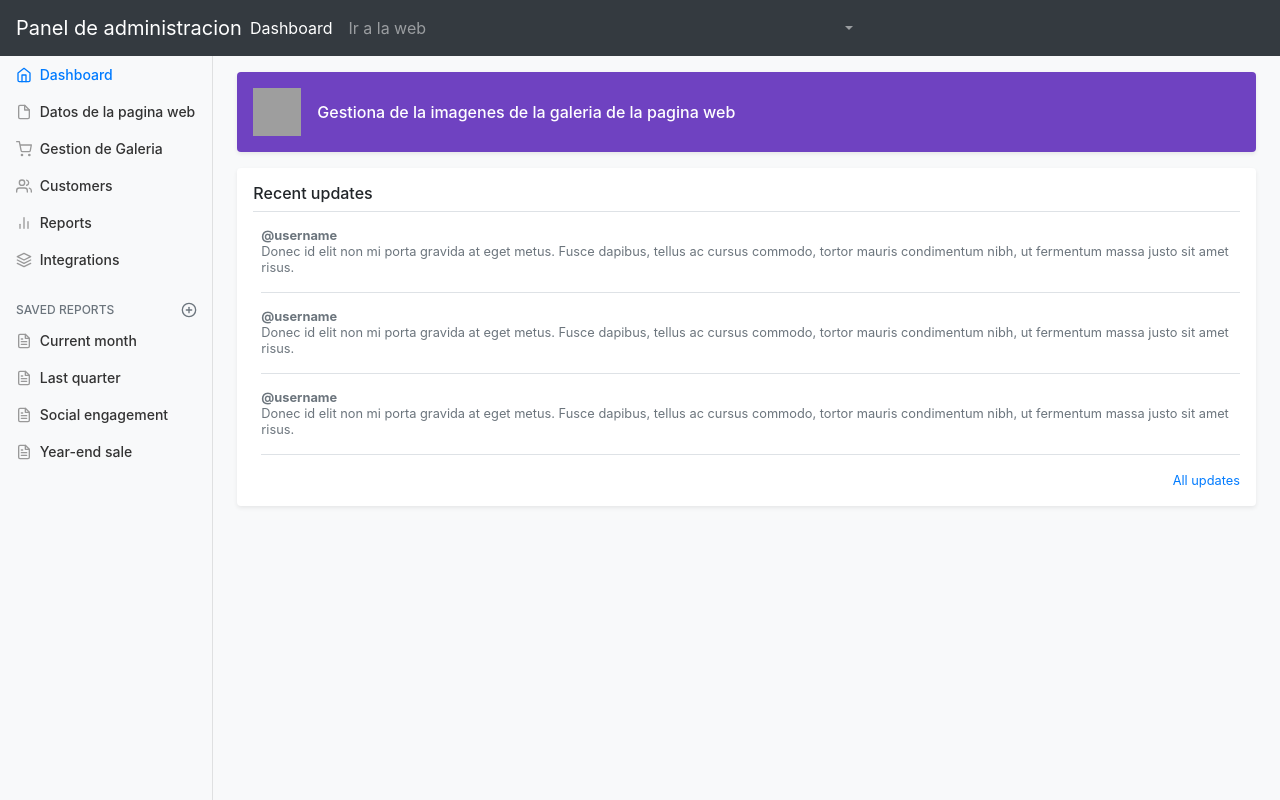
After one commit to BreinerSan/single-page, a Laravel app: page /admin/galeria in a window 1280 px wide. The commit adds this page. Run offline with Laravel 8, Linux system fonts and the light colour scheme; data that the repository does not hold is empty; grey boxes are pictures that could not be loaded.

Commit message:
Creacion del layout de administracion y organizacion de algunas vistas

```diff
--- a/app/Http/Controllers/Admin/ImagesController.php
+++ b/app/Http/Controllers/Admin/ImagesController.php
@@ -4,6 +4,8 @@ namespace App\Http\Controllers\Admin;
 
 use Illuminate\Http\Request;
 use App\Http\Controllers\Controller;
+
+use App\Image;
 
 class ImagesController extends Controller
 {
@@ -14,7 +16,9 @@ class ImagesController extends Controller
      */
     public function index()
     {
-        //
+        $images = Image::all();
+
+        return view('admin.galeria.index');
     }
 
     /**
--- a/app/Http/Controllers/Auth/LoginController.php
+++ b/app/Http/Controllers/Auth/LoginController.php
@@ -25,7 +25,7 @@ class LoginController extends Controller
      *
      * @var string
      */
-    protected $redirectTo = '/home';
+    protected $redirectTo = '/admin';
 
     /**
      * Create a new controller instance.
--- a/app/Http/Controllers/Auth/RegisterController.php
+++ b/app/Http/Controllers/Auth/RegisterController.php
@@ -28,7 +28,7 @@ class RegisterController extends Controller
      *
      * @var string
      */
-    protected $redirectTo = '/home';
+    protected $redirectTo = '/admin';
 
     /**
      * Create a new controller instance.
--- a/app/Http/Controllers/Auth/ResetPasswordController.php
+++ b/app/Http/Controllers/Auth/ResetPasswordController.php
@@ -25,7 +25,7 @@ class ResetPasswordController extends Controller
      *
      * @var string
      */
-    protected $redirectTo = '/home';
+    protected $redirectTo = '/admin';
 
     /**
      * Create a new controller instance.
--- a/app/Http/Controllers/Auth/VerificationController.php
+++ b/app/Http/Controllers/Auth/VerificationController.php
@@ -25,7 +25,7 @@ class VerificationController extends Controller
      *
      * @var string
      */
-    protected $redirectTo = '/home';
+    protected $redirectTo = '/admin';
 
     /**
      * Create a new controller instance.
--- a/app/Http/Controllers/HomeController.php
+++ b/app/Http/Controllers/HomeController.php
@@ -23,6 +23,6 @@ class HomeController extends Controller
      */
     public function index()
     {
-        return view('home');
+        return view('admin.index');
     }
 }
--- /dev/null
+++ b/public/css/admin/dashboard.css
@@ -0,0 +1,134 @@
+html,
+body {
+  overflow-x: hidden; /* Prevent scroll on narrow devices */
+}
+
+body {
+  padding-top: 56px;
+}
+
+.feather {
+  width: 16px;
+  height: 16px;
+  vertical-align: text-bottom;
+}
+
+@media (max-width: 991.98px) {
+  .offcanvas-collapse {
+    position: fixed;
+    top: 56px; /* Height of navbar */
+    bottom: 0;
+    left: 100%;
+    width: 100%;
+    padding-right: 1rem;
+    padding-left: 1rem;
+    overflow-y: auto;
+    visibility: hidden;
+    background-color: #343a40;
+    transition-timing-function: ease-in-out;
+    transition-duration: .3s;
+    transition-property: left, visibility;
+  }
+  .offcanvas-collapse.open {
+    left: 0;
+    visibility: visible;
+  }
+}
+
+.nav-scroller {
+  position: relative;
+  z-index: 2;
+  height: 2.75rem;
+  overflow-y: hidden;
+}
+
+.nav-scroller .nav {
+  display: -ms-flexbox;
+  display: flex;
+  -ms-flex-wrap: nowrap;
+  flex-wrap: nowrap;
+  padding-bottom: 1rem;
+  margin-top: -1px;
+  overflow-x: auto;
+  color: rgba(255, 255, 255, .75);
+  text-align: center;
+  white-space: nowrap;
+  -webkit-overflow-scrolling: touch;
+}
+
+.nav-underline .nav-link {
+  padding-top: .75rem;
+  padding-bottom: .75rem;
+  font-size: .875rem;
+  color: #6c757d;
+}
+
+.nav-underline .nav-link:hover {
+  color: #007bff;
+}
+
+.nav-underline .active {
+  font-weight: 500;
+  color: #343a40;
+}
+
+.text-white-50 { color: rgba(255, 255, 255, .5); }
+
+.bg-purple { background-color: #6f42c1; }
+
+.lh-100 { line-height: 1; }
+.lh-125 { line-height: 1.25; }
+.lh-150 { line-height: 1.5; }
+
+/*Sidsebar*/
+
+.sidebar {
+  font-size: .875rem;
+  position: fixed;
+  top: 0;
+  bottom: 0;
+  left: 0;
+  z-index: 100; /* Behind the navbar */
+  padding: 48px 0 0; /* Height of navbar */
+  box-shadow: inset -1px 0 0 rgba(0, 0, 0, .1);
+}
+
+.sidebar-sticky {
+  position: relative;
+  top: 0;
+  height: calc(100vh - 48px);
+  padding-top: .5rem;
+  overflow-x: hidden;
+  overflow-y: auto; /* Scrollable contents if viewport is shorter than content. */
+}
+
+@supports ((position: -webkit-sticky) or (position: sticky)) {
+  .sidebar-sticky {
+    position: -webkit-sticky;
+    position: sticky;
+  }
+}
+
+.sidebar .nav-link {
+  font-weight: 500;
+  color: #333;
+}
+
+.sidebar .nav-link .feather {
+  margin-right: 4px;
+  color: #999;
+}
+
+.sidebar .nav-link.active {
+  color: #007bff;
+}
+
+.sidebar .nav-link:hover .feather,
+.sidebar .nav-link.active .feather {
+  color: inherit;
+}
+
+.sidebar-heading {
+  font-size: .75rem;
+  text-transform: uppercase;
+}
--- /dev/null
+++ b/resources/views/admin/galeria/index.blade.php
@@ -0,0 +1,33 @@
+@extends('layouts.admin')
+
+@section('titulo', 'Gestiona de la imagenes de la galeria de la pagina web')
+
+@section('contenido')
+	<div class="my-3 p-3 bg-white rounded shadow-sm">
+		<h6 class="border-bottom border-gray pb-2 mb-0">Recent updates</h6>
+		<div class="media text-muted pt-3">
+			<img data-src="holder.js/32x32?theme=thumb&bg=007bff&fg=007bff&size=1" alt="" class="mr-2 rounded">
+			<p class="media-body pb-3 mb-0 small lh-125 border-bottom border-gray">
+				<strong class="d-block text-gray-dark">@username</strong>
+				Donec id elit non mi porta gravida at eget metus. Fusce dapibus, tellus ac cursus commodo, tortor mauris condimentum nibh, ut fermentum massa justo sit amet risus.
+			</p>
+		</div>
+		<div class="media text-muted pt-3">
+			<img data-src="holder.js/32x32?theme=thumb&bg=e83e8c&fg=e83e8c&size=1" alt="" class="mr-2 rounded">
+			<p class="media-body pb-3 mb-0 small lh-125 border-bottom border-gray">
+				<strong class="d-block text-gray-dark">@username</strong>
+				Donec id elit non mi porta gravida at eget metus. Fusce dapibus, tellus ac cursus commodo, tortor mauris condimentum nibh, ut fermentum massa justo sit amet risus.
+			</p>
+		</div>
+		<div class="media text-muted pt-3">
+			<img data-src="holder.js/32x32?theme=thumb&bg=6f42c1&fg=6f42c1&size=1" alt="" class="mr-2 rounded">
+			<p class="media-body pb-3 mb-0 small lh-125 border-bottom border-gray">
+				<strong class="d-block text-gray-dark">@username</strong>
+				Donec id elit non mi porta gravida at eget metus. Fusce dapibus, tellus ac cursus commodo, tortor mauris condimentum nibh, ut fermentum massa justo sit amet risus.
+			</p>
+		</div>
+		<small class="d-block text-right mt-3">
+			<a href="#">All updates</a>
+		</small>
+	</div>
+@endsection
--- /dev/null
+++ b/resources/views/admin/index.blade.php
@@ -0,0 +1,3 @@
+@extends('layouts.admin')
+
+@section('titulo', 'Bienvenido a la pagina de administracion de Mi sitio web')
--- /dev/null
+++ b/resources/views/layouts/admin.blade.php
@@ -0,0 +1,99 @@
+<!DOCTYPE html>
+<html lang="es">
+<head>
+	<meta charset="UTF-8">
+	<meta name="viewport" content="width=device-width, initial-scale=1, shrink-to-fit=no">
+    <meta name="description" content="">
+    <meta name="author" content="">
+    <link rel="icon" href="favicon.ico">
+	<title>Panel de Administracion</title>
+
+	<!-- Bootstrap core CSS -->
+	<link rel="stylesheet" href="https://stackpath.bootstrapcdn.com/bootstrap/4.1.3/css/bootstrap.min.css" integrity="sha384-MCw98/SFnGE8fJT3GXwEOngsV7Zt27NXFoaoApmYm81iuXoPkFOJwJ8ERdknLPMO" crossorigin="anonymous">
+
+	<!-- Custom styles for this template -->
+    <link href="{{ asset('css/admin/dashboard.css') }}" rel="stylesheet">
+
+</head>
+<body class="bg-light">
+
+	<nav class="navbar navbar-expand-lg fixed-top navbar-dark bg-dark">
+		<a class="navbar-brand mr-auto mr-lg-0" href="{{ url('/admin') }}">Panel de administracion</a>
+		<button class="navbar-toggler p-0 border-0" type="button" data-toggle="offcanvas">
+			<span class="navbar-toggler-icon"></span>
+		</button>
+
+		<div class="navbar-collapse offcanvas-collapse" id="navbarsExampleDefault">
+			<ul class="navbar-nav mr-auto">
+				<li class="nav-item active">
+					<a class="nav-link" href="{{ url('/admin') }}">Dashboard <span class="sr-only">(current)</span></a>
+				</li>
+				<li class="nav-item">
+					<a class="nav-link" href="{{ url('/') }}">Ir a la web</a>
+				</li>
+			</ul>
+			<ul class="navbar-nav mr-auto">
+				<li class="nav-item dropdown">
+					<a class="nav-link dropdown-toggle" href="#" id="dropdown01" data-toggle="dropdown" aria-haspopup="true" aria-expanded="false">{{ Auth::user()->name }}</a>
+					<div class="dropdown-menu" aria-labelledby="dropdown01">
+						<a class="dropdown-item" href="{{ route('logout') }}"
+                           onclick="event.preventDefault();
+                                         document.getElementById('logout-form').submit();">
+                            {{ __('Logout') }}
+                        </a>
+
+                        <form id="logout-form" action="{{ route('logout') }}" method="POST" style="display: none;">
+                            @csrf
+                        </form>
+					</div>
+				</li>
+			</ul>
+		</div>
+    </nav>
+
+
+
+	<div class="container-fluid">
+		<div class="row">
+
+			@include('layouts.partials.admin.sidebar')
+
+    		<main role="main" class="col-md-9 ml-sm-auto col-lg-10 px-4">
+
+				<div class="d-flex align-items-center p-3 my-3 text-white-50 bg-purple rounded shadow-sm">
+					<img class="mr-3" src="../../assets/brand/bootstrap-outline.svg" alt="" width="48" height="48">
+					<div class="lh-100">
+						<h6 class="mb-0 text-white lh-100">@yield('titulo')</h6>
+						<small></small>
+					</div>
+				</div>
+
+				@yield('contenido')
+
+    		</main>
+
+    	</div>
+    </div>
+
+	<!--Scripts-->
+	<script src="https://code.jquery.com/jquery-3.3.1.slim.min.js" integrity="sha384-q8i/X+965DzO0rT7abK41JStQIAqVgRVzpbzo5smXKp4YfRvH+8abtTE1Pi6jizo" crossorigin="anonymous"></script>
+	<script src="https://cdnjs.cloudflare.com/ajax/libs/popper.js/1.14.3/umd/popper.min.js" integrity="sha384-ZMP7rVo3mIykV+2+9J3UJ46jBk0WLaUAdn689aCwoqbBJiSnjAK/l8WvCWPIPm49" crossorigin="anonymous"></script>
+	<script src="https://stackpath.bootstrapcdn.com/bootstrap/4.1.3/js/bootstrap.min.js" integrity="sha384-ChfqqxuZUCnJSK3+MXmPNIyE6ZbWh2IMqE241rYiqJxyMiZ6OW/JmZQ5stwEULTy" crossorigin="anonymous"></script>
+
+	<script>
+		$(function () {
+		  'use strict'
+
+		  $('[data-toggle="offcanvas"]').on('click', function () {
+		    $('.offcanvas-collapse').toggleClass('open')
+		  })
+		})
+	</script>
+
+	 <!-- Icons -->
+    <script src="https://unpkg.com/feather-icons/dist/feather.min.js"></script>
+    <script>
+      feather.replace()
+    </script>
+</body>
+</html>
--- /dev/null
+++ b/resources/views/layouts/partials/admin/sidebar.blade.php
@@ -0,0 +1,75 @@
+<nav class="col-md-2 d-none d-md-block bg-light sidebar">
+	<div class="sidebar-sticky">
+		<ul class="nav flex-column">
+			<li class="nav-item">
+				<a class="nav-link active" href="{{ url('/admin') }}">
+					<span data-feather="home"></span>
+					Dashboard <span class="sr-only">(current)</span>
+				</a>
+			</li>
+			<li class="nav-item">
+				<a class="nav-link" href="#">
+					<span data-feather="file"></span>
+					Datos de la pagina web
+				</a>
+			</li>
+			<li class="nav-item">
+				<a class="nav-link" href="{{ url('admin/galeria') }}">
+					<span data-feather="shopping-cart"></span>
+					Gestion de Galeria
+				</a>
+			</li>
+			<li class="nav-item">
+				<a class="nav-link" href="#">
+					<span data-feather="users"></span>
+					Customers
+				</a>
+			</li>
+			<li class="nav-item">
+				<a class="nav-link" href="#">
+					<span data-feather="bar-chart-2"></span>
+					Reports
+				</a>
+			</li>
+			<li class="nav-item">
+				<a class="nav-link" href="#">
+					<span data-feather="layers"></span>
+					Integrations
+				</a>
+			</li>
+		</ul>
+
+		<h6 class="sidebar-heading d-flex justify-content-between align-items-center px-3 mt-4 mb-1 text-muted">
+			<span>Saved reports</span>
+			<a class="d-flex align-items-center text-muted" href="#">
+				<span data-feather="plus-circle"></span>
+			</a>
+		</h6>
+		<ul class="nav flex-column mb-2">
+			<li class="nav-item">
+				<a class="nav-link" href="#">
+				<span data-feather="file-text"></span>
+					Current month
+				</a>
+			</li>
+			<li class="nav-item">
+				<a class="nav-link" href="#">
+				<span data-feather="file-text"></span>
+					Last quarter
+				</a>
+			</li>
+			<li class="nav-item">
+				<a class="nav-link" href="#">
+					<span data-feather="file-text"></span>
+					Social engagement
+				</a>
+			</li>
+			<li class="nav-item">
+				<a class="nav-link" href="#">
+					<span data-feather="file-text"></span>
+					Year-end sale
+				</a>
+			</li>
+		</ul>
+	</div>
+</nav>
--- a/routes/web.php
+++ b/routes/web.php
@@ -19,4 +19,8 @@ Route::get('/', 'WebController@index');
 
 Auth::routes();
 
-Route::get('/home', 'HomeController@index')->name('home');
+Route::get('/admin', 'HomeController@index')->name('home');
+
+//Admin
+
+Route::resource('admin/galeria', 'admin\ImagesController');
```
Also changed, not shown: public/css/admin/navbar.css (added, +255 -0 lines), resources/views/layouts/mi_layout.blade.php (+5 -5 lines), database/migrations/2018_12_15_213102_create_images_table.php, resources/views/admin/galeria/create.blade.php (added), resources/views/admin/galeria/edit.blade.php (added), resources/views/admin/galeria/show.blade.php (added), resources/views/principal.blade.php (line endings or trailing spaces).
